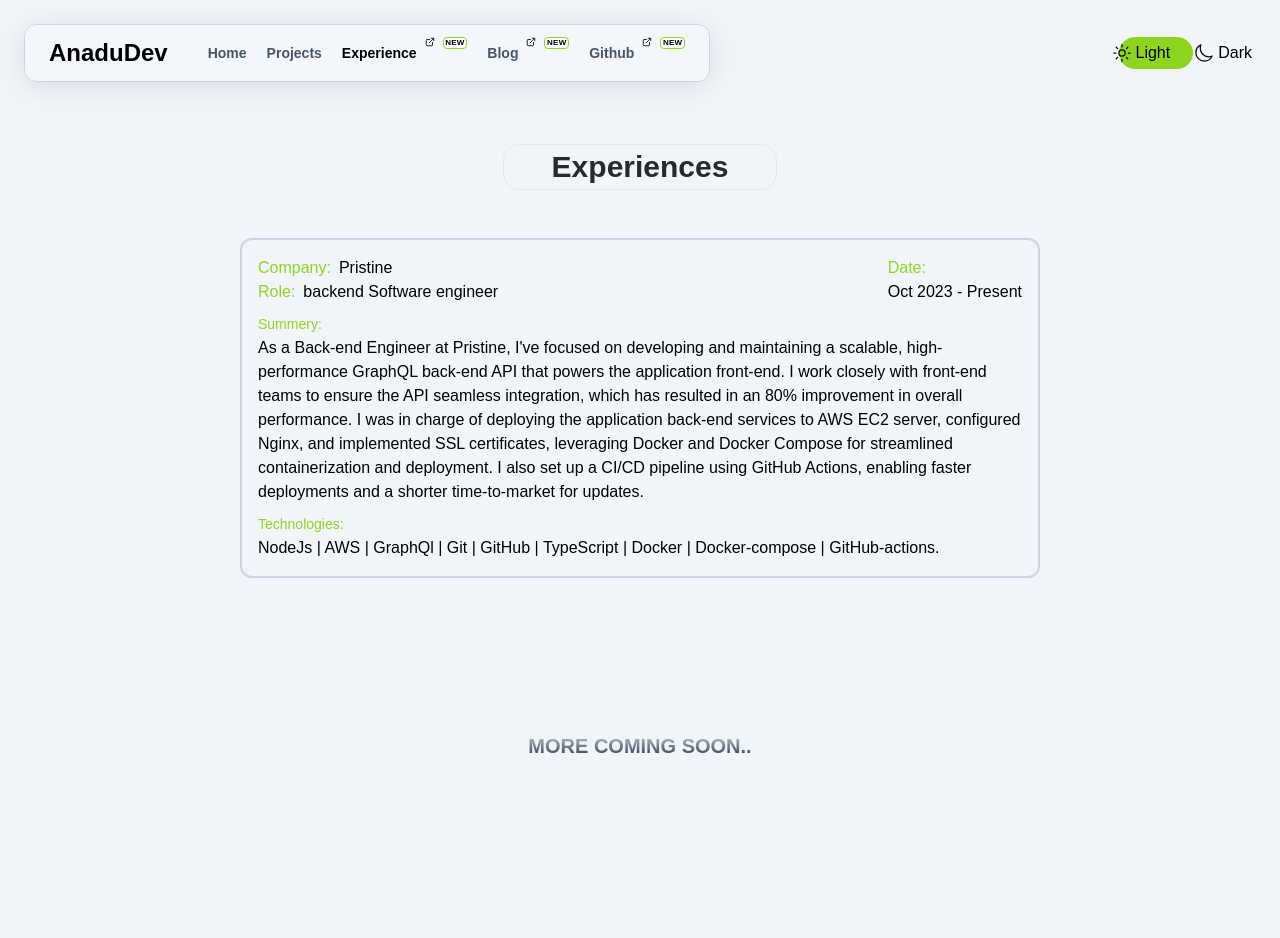
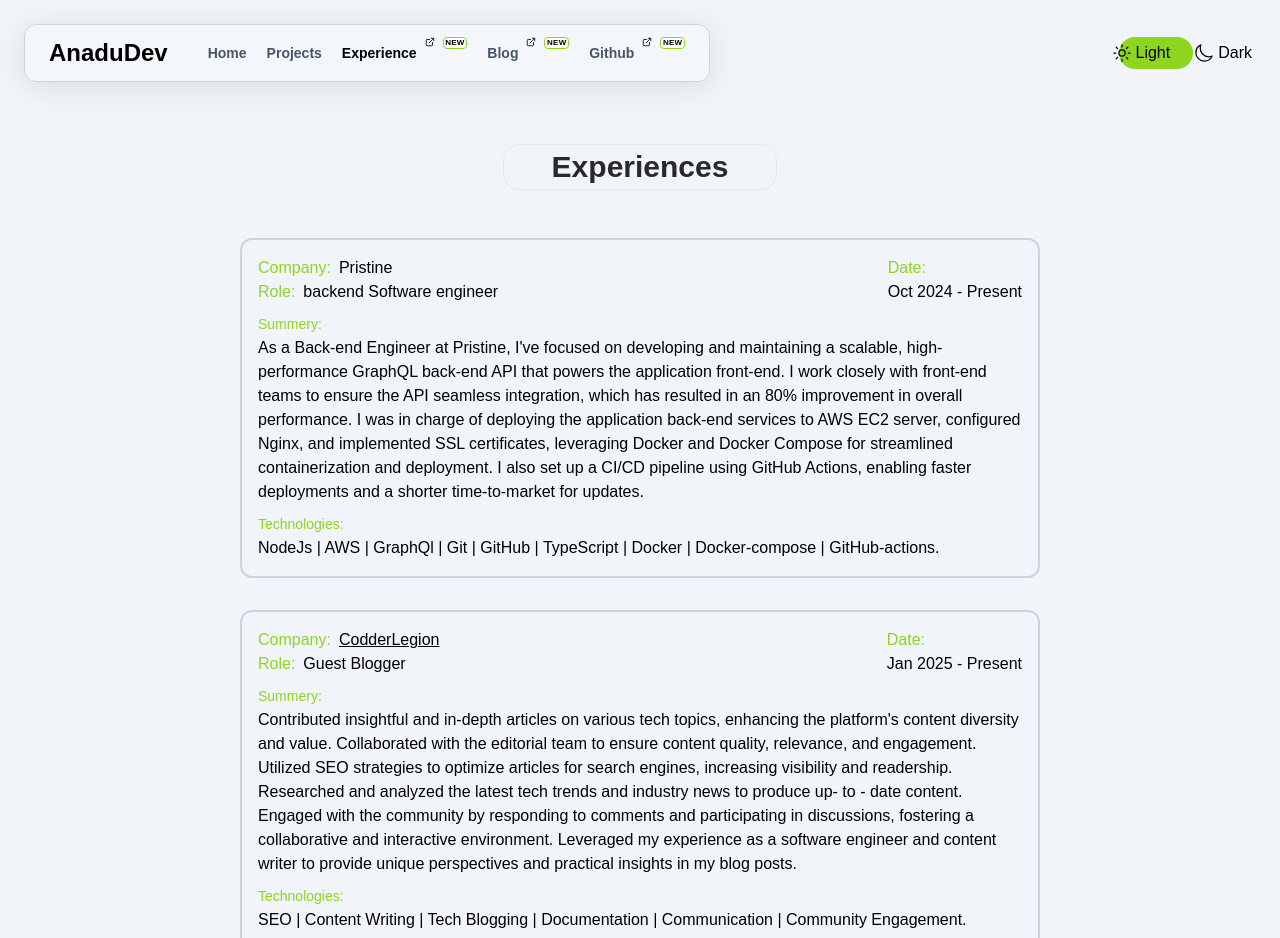
Before and after one commit to Anadudev/portfolio, a Next.js app: page /experiences in a window 1280 px wide. Shown: the top 938 px of the page. Built offline with nearby package versions, Linux system fonts and the light colour scheme.

Commit message:
Update: add new experience entry for Guest Blogger role and update date for backend engineer position

```diff
--- a/src/app/data/experiences.ts
+++ b/src/app/data/experiences.ts
@@ -3,8 +3,22 @@ export const experiences = [
 		id: 1,
 		company: "Pristine",
 		role: "backend Software engineer",
-		date: "Oct 2023 - Present",
+		date: "Oct 2024 - Present",
 		summery: "As a Back-end Engineer at Pristine, I've focused on developing and maintaining a scalable, high-performance GraphQL back-end API that powers the application front-end. I work closely with front-end teams to ensure the API seamless integration, which has resulted in an 80% improvement in overall performance. I was in charge of deploying the application back-end services to AWS EC2 server, configured Nginx, and implemented SSL certificates, leveraging Docker and Docker Compose for streamlined containerization and deployment. I also set up a CI/CD pipeline using GitHub Actions, enabling faster deployments and a shorter time-to-market for updates.",
 		technologies: ['NodeJs', 'AWS', 'GraphQl', 'Git', 'GitHub', 'TypeScript', 'Docker', 'Docker-compose', 'GitHub-actions']
+	},
+	{
+		id: 2,
+		company: "CodderLegion",
+		link: "https://www.codderlegion.com/",
+		role: "Guest Blogger",
+		date: "Jan 2025 - Present",
+		summery: `Contributed insightful and in-depth articles on various tech topics, enhancing the platform's content diversity and value.
+		Collaborated with the editorial team to ensure content quality, relevance, and engagement.
+		Utilized SEO strategies to optimize articles for search engines, increasing visibility and readership.
+		Researched and analyzed the latest tech trends and industry news to produce up- to - date content.
+		Engaged with the community by responding to comments and participating in discussions, fostering a collaborative and interactive environment.
+		Leveraged my experience as a software engineer and content writer to provide unique perspectives and practical insights in my blog posts.`,
+		technologies: ['SEO', 'Content Writing', 'Tech Blogging', 'Documentation', 'Communication', 'Community Engagement']
 	}
 ]
--- a/src/app/experiences/components/experience-card.tsx
+++ b/src/app/experiences/components/experience-card.tsx
@@ -1,3 +1,4 @@
+import Link from "next/link";
 import React from "react";
 
 interface ExperienceCardProps {
@@ -7,6 +8,7 @@ interface ExperienceCardProps {
     role: string;
     date: string;
     summery: string;
+    link?: string;
     technologies: string[];
   };
 }
@@ -18,7 +20,13 @@ const ExperienceCard: React.FC<ExperienceCardProps> = ({ experience }) => {
         <div className="">
           <div className="flex gap-2">
             <span className="text-primary">Company:</span>
-            <h2 className="text-nowrap">{experience.company}</h2>
+            {experience.link ? (
+              <Link href={experience.link} className="text-nowrap underline">
+                {experience.company}
+              </Link>
+            ) : (
+              <h2 className="text-nowrap">{experience.company}</h2>
+            )}
           </div>
           <div className="flex gap-2">
             <span className="text-primary">Role:</span>
```
